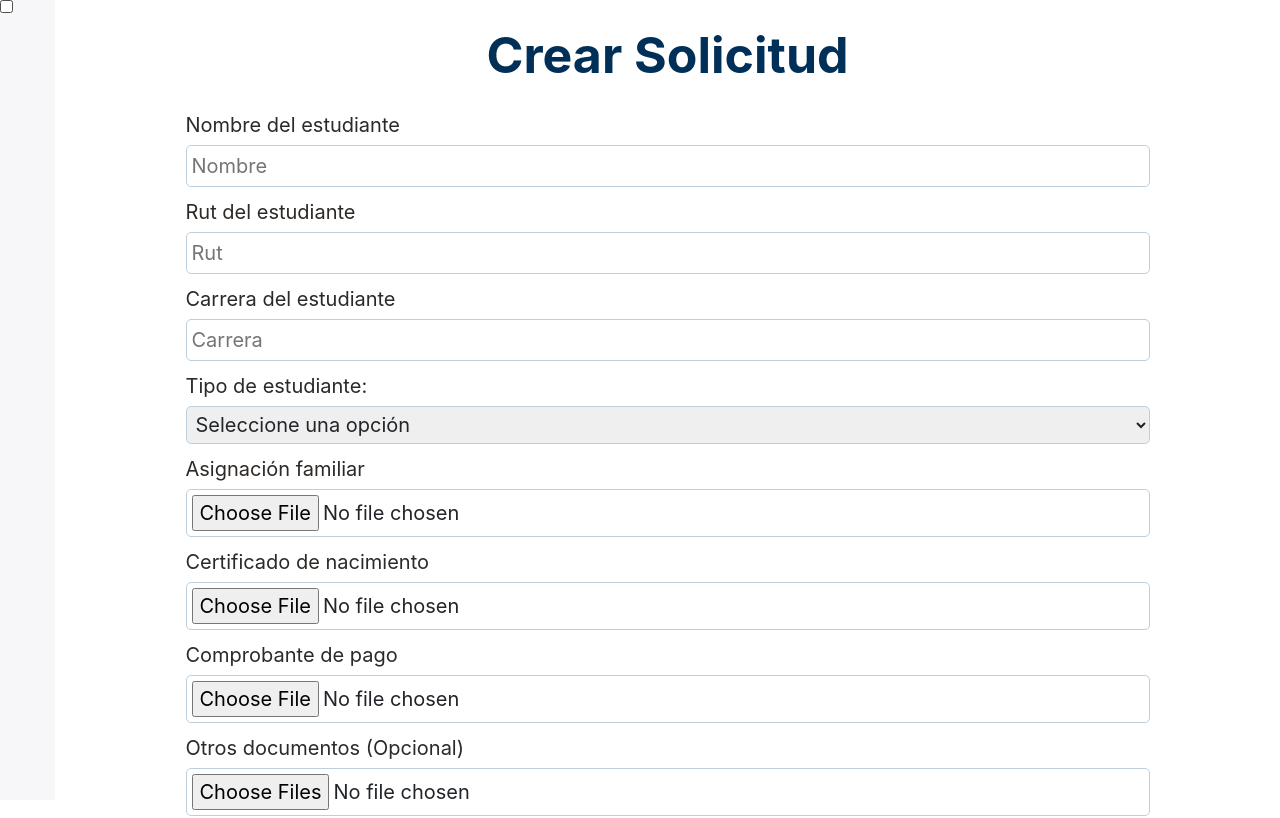
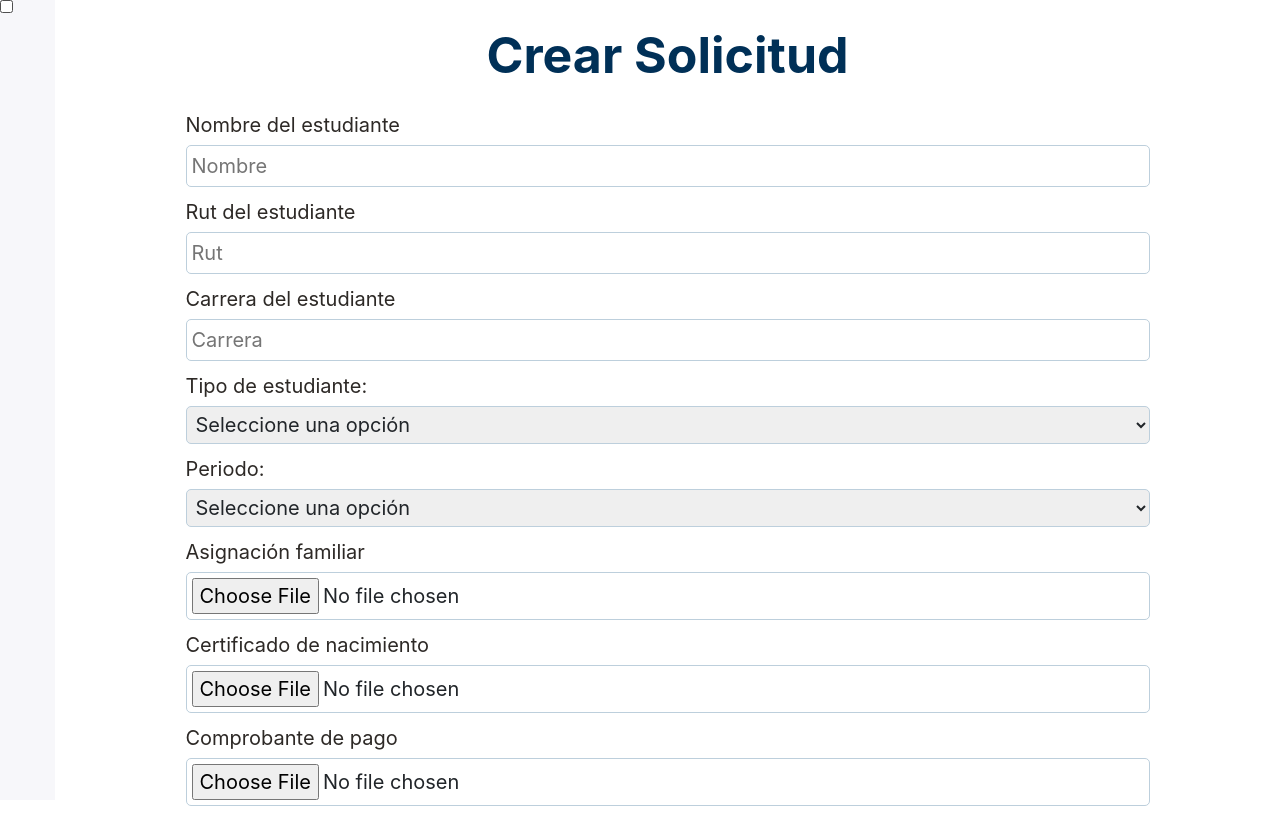
Before and after one commit to MilzCode/fron-bhf, a Next.js app: page /crear-solicitud in a window 1280 px wide. Shown: the top 818 px of the page. Built offline with nearby package versions, Linux system fonts and the light colour scheme.

Commit message:
fix: periodo in crear-solicitud, crear-solicitud-dpe and validarCrearSolicitud

```diff
--- a/pages/crear-solicitud.tsx
+++ b/pages/crear-solicitud.tsx
@@ -9,6 +9,7 @@ const stateInicialCrearSolicitud = {
   rut: "",
   carrera: "",
   tipoEstudiante: "",
+  año: "",
   asignacionFamiliar: null,
   certificadoNacimiento: null,
   comprobantePago: null,
@@ -91,12 +92,13 @@ const CrearSolicitud = () => {
           <label htmlFor="tipoEstudiante">Tipo de estudiante:</label>
           <select
             id="tipoEstudiante"
+            name="tipoEstudiante"
             onChange={handleChange}
             onBlur={handleBlur}
           >
             <option value="">Seleccione una opción</option>
-            <option value="Estudiante Nuevo">Estudiante Nuevo</option>
-            <option value="Estudiante Antiguo">Estudiante Antiguo</option>
+            <option>Estudiante Nuevo</option>
+            <option>Estudiante Antiguo</option>
           </select>
           {errores.tipoEstudiante && (
             <>
@@ -105,7 +107,24 @@ const CrearSolicitud = () => {
           )}
         </div>
 
-        {/* archivo */}
+        <div className="crearSolicitud__input LABELINPUT">
+          <label htmlFor="año">Periodo:</label>
+          <select
+            id="año"
+            name="año"
+            onChange={handleChange}
+            onBlur={handleBlur}
+          >
+            <option value="">Seleccione una opción</option>
+            <option>2021</option>
+          </select>
+          {errores.tipoEstudiante && (
+            <>
+              <p className="ERROR">{errores.tipoEstudiante}</p>
+            </>
+          )}
+        </div>
+
         <div className="crearSolicitud__input LABELINPUT">
           <label htmlFor="asignacionFamiliar">Asignación familiar</label>
           <input
@@ -121,6 +140,7 @@ const CrearSolicitud = () => {
             </>
           )}
         </div>
+
         <div className="crearSolicitud__input LABELINPUT">
           <label htmlFor="certificadoNacimiento">
             Certificado de nacimiento
@@ -138,6 +158,7 @@ const CrearSolicitud = () => {
             </>
           )}
         </div>
+
         <div className="crearSolicitud__input LABELINPUT">
           <label htmlFor="comprobantePago">Comprobante de pago</label>
           <input
--- a/validations/validarCrearSolicitud.js
+++ b/validations/validarCrearSolicitud.js
@@ -1,6 +1,9 @@
 import validarRut from "./validarRut";
 export default function validarLogin(datos) {
   let errors = {};
+  //traer desde api
+
+  //
 
   if (!datos.nombre) {
     errors.nombre = "El nombre del beneficiario es requerido";
@@ -18,6 +21,18 @@ export default function validarLogin(datos) {
     errors.rut = "El rut del beneficiario es requerido";
   } else if (validarRut(datos.rut) === false) {
     errors.rut = "El rut del beneficiario es inválido";
+  }
+
+  if (!datos.carreras) {
+    errors.carreras = "La carrera del beneficiario es requerida";
+  }
+
+  if (!datos.tipoEstudiante) {
+    errors.tipoEstudiante = "El tipo de estudiante es requerido";
+  }
+
+  if (!datos.periodo) {
+    errors.periodo = "El tipo de estudiante es requerido";
   }
 
   if (!datos.asignacionFamiliar) {
```
Also changed, not shown: pages/crear-solicitud-dpe.tsx (+27 -6 lines).
